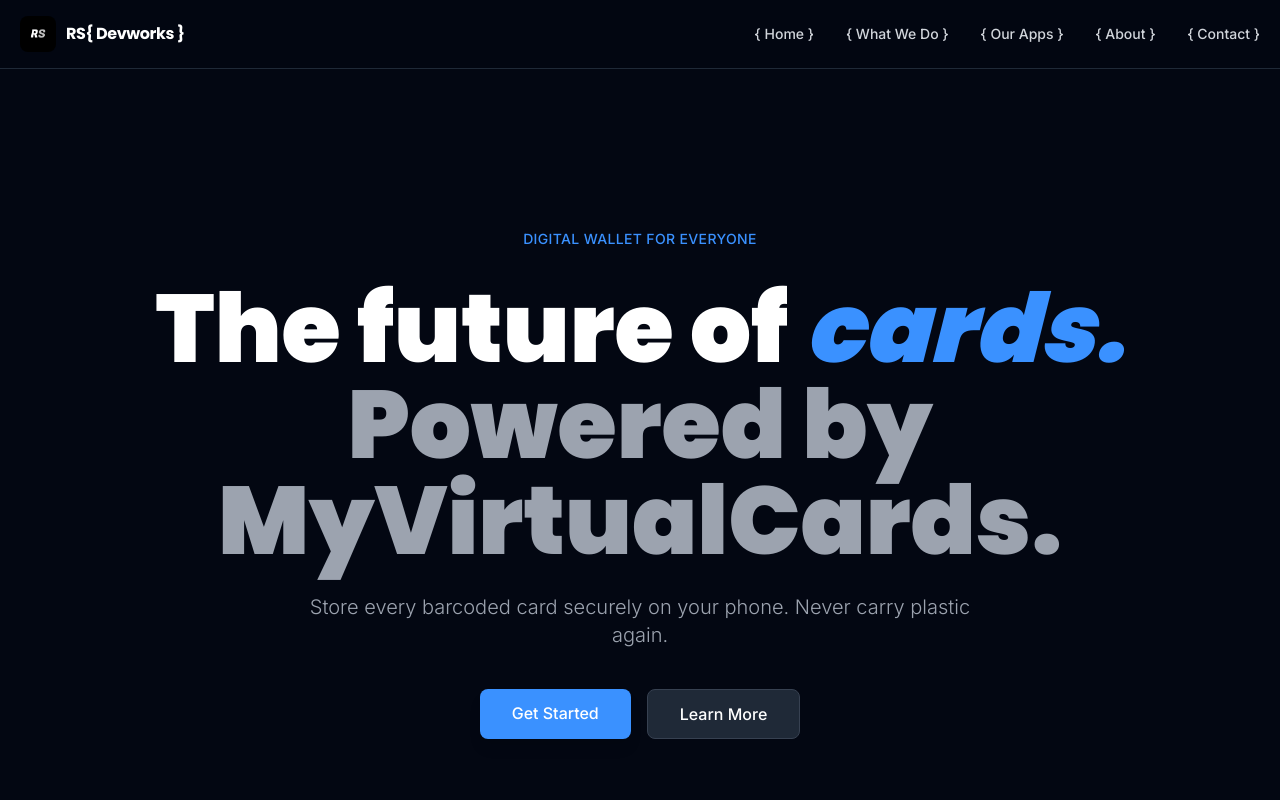
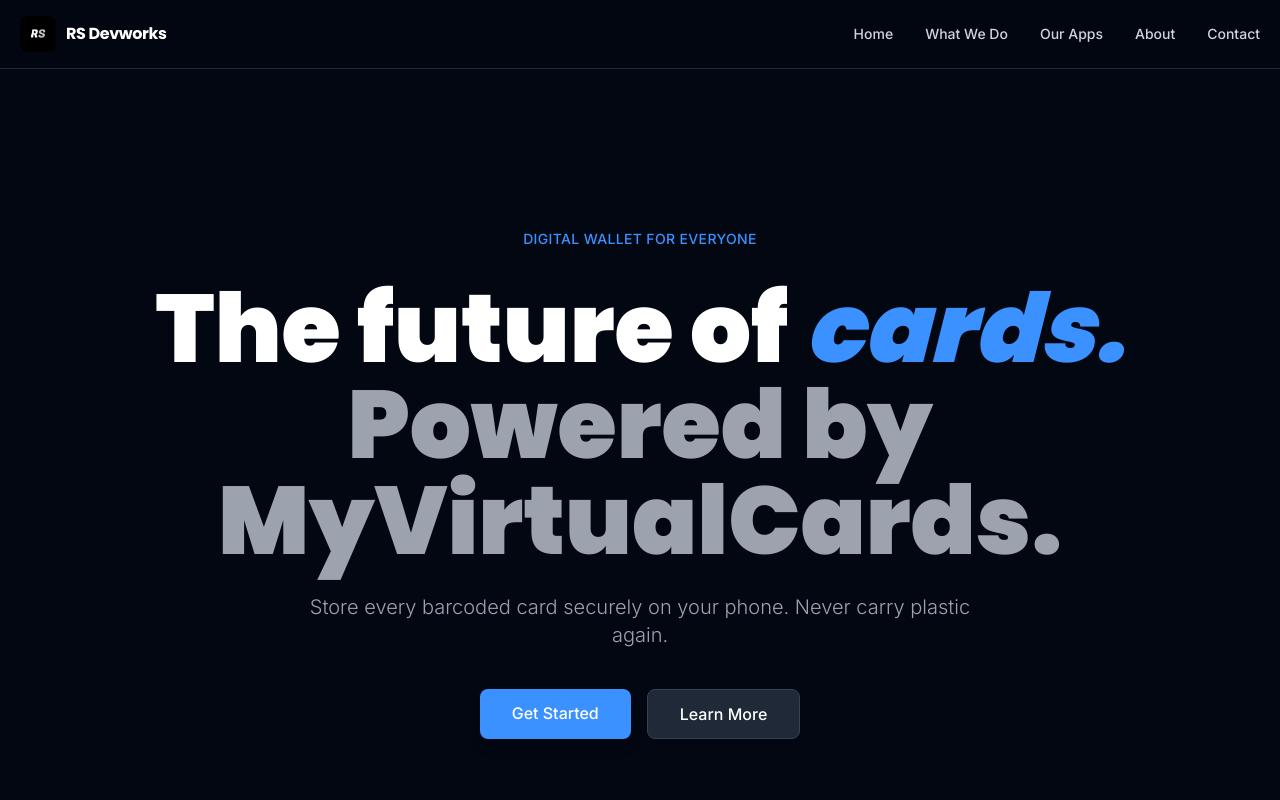
Before and after one commit to rsdevworks/rsdevworks.github.io, a React (Vite) app: page / in a window 1280 px wide. Shown: the top 800 px of the page. Built offline with nearby package versions, Linux system fonts and the light colour scheme; no server answers.

Commit message:
remove curly braces on navigation links

```diff
--- a/src/components/Footer.jsx
+++ b/src/components/Footer.jsx
@@ -13,7 +13,7 @@
                     </Link>
                 </div>
                 <p className="text-sm font-medium text-gray-400">
-                    © 2026 {'RS{Devworks}'} • Proudly South African
+                    © 2026 {'RS Devworks'} • Proudly South African
                 </p>
             </div>
         </footer>
--- a/src/components/Header.jsx
+++ b/src/components/Header.jsx
@@ -12,14 +12,14 @@
                             alt="rsdevworks logo"
                             className="w-9 h-9 object-contain rounded-lg"
                         />
-                        <h2 className="text-white font-bold text-base hidden sm:block font-poppins tracking-tight">{'RS{ Devworks }'}</h2>
+                        <h2 className="text-white font-bold text-base hidden sm:block font-poppins tracking-tight">{'RS Devworks '}</h2>
                     </Link>
                     <nav className="hidden md:flex space-x-8">
-                        <Link to="/#home" className="text-gray-300 hover:text-white transition-colors duration-200 text-sm font-medium">{'{ Home }'}</Link>
-                        <Link to="/#services" className="text-gray-300 hover:text-white transition-colors duration-200 text-sm font-medium">{'{ What We Do }'}</Link>
-                        <Link to="/#portfolio" className="text-gray-300 hover:text-white transition-colors duration-200 text-sm font-medium">{'{ Our Apps }'}</Link>
-                        <Link to="/#about" className="text-gray-300 hover:text-white transition-colors duration-200 text-sm font-medium">{'{ About }'}</Link>
-                        <Link to="/#contact" className="text-gray-300 hover:text-white transition-colors duration-200 text-sm font-medium">{'{ Contact }'}</Link>
+                        <Link to="/#home" className="text-gray-300 hover:text-white transition-colors duration-200 text-sm font-medium">{' Home '}</Link>
+                        <Link to="/#services" className="text-gray-300 hover:text-white transition-colors duration-200 text-sm font-medium">{'What We Do '}</Link>
+                        <Link to="/#portfolio" className="text-gray-300 hover:text-white transition-colors duration-200 text-sm font-medium">{' Our Apps '}</Link>
+                        <Link to="/#about" className="text-gray-300 hover:text-white transition-colors duration-200 text-sm font-medium">{' About '}</Link>
+                        <Link to="/#contact" className="text-gray-300 hover:text-white transition-colors duration-200 text-sm font-medium">{' Contact '}</Link>
                     </nav>
                 </div>
             </div>
```
